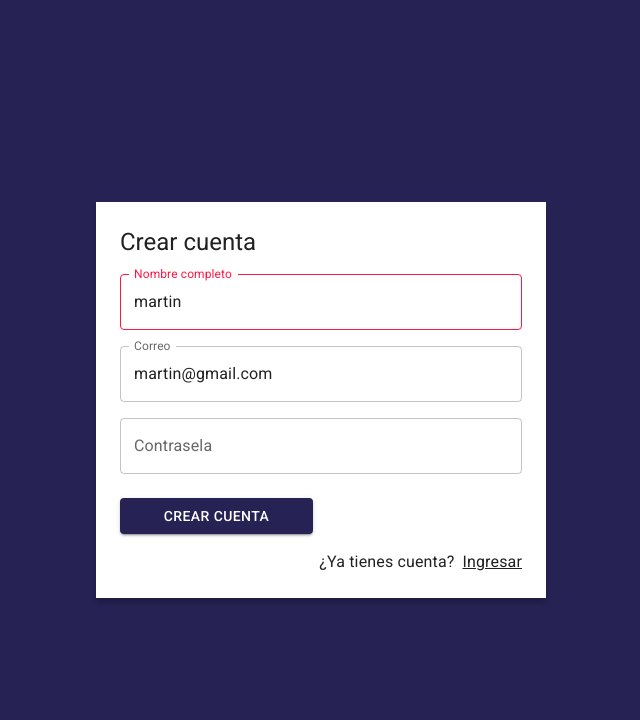
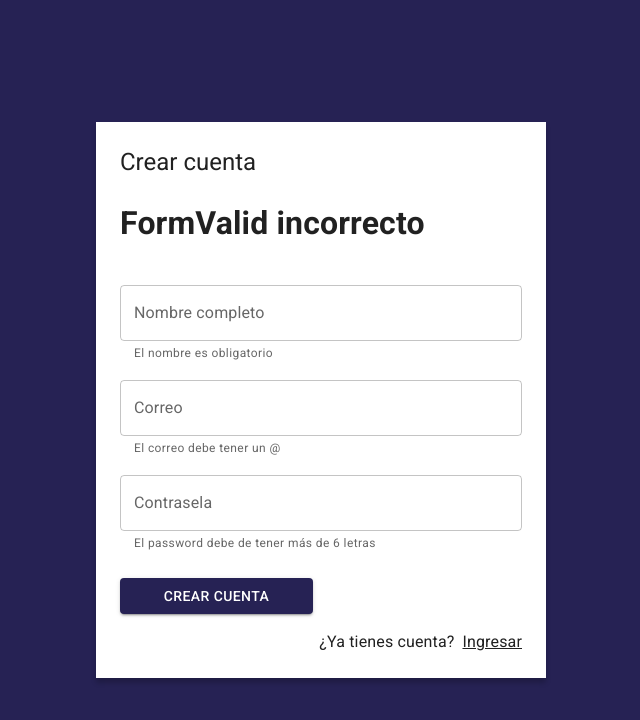
Before and after one commit to martin0123478/React-Journal-App, a React (Vite) app: page /auth/register in a window 1280 px wide. Shown: the top 720 px of the page, without its empty margins (319-959 px from the left). Built offline with nearby package versions, Linux system fonts and the light colour scheme.

Commit message:
feat:valudate register form and show visual errors

```diff
--- a/src/auth/pages/RegisterPage.jsx
+++ b/src/auth/pages/RegisterPage.jsx
@@ -1,14 +1,14 @@
 import { Link as RouterLink } from 'react-router-dom'
 import { Button, Grid, Link, TextField, Typography } from '@mui/material'
 import { Google } from '@mui/icons-material'
-import React from 'react'
+import React, { useState } from 'react'
 import { AuthLayouth } from '../layout/AuthLayouth'
 import { useForm } from '../../hooks/useForm'
 
 const formData = {
-    email: 'martin@gmail.com',
-    password: 123456,
-    displayName: 'martin'
+    email: '',
+    password: '',
+    displayName: ''
 }
 const formValidations = {
     email: [(value) => value.includes('@'), 'El correo debe tener un @'],
@@ -16,17 +16,21 @@ const formValidations = {
     displayName: [(value) => value.length >= 1, 'El nombre es obligatorio'],
 }
 export const RegisterPage = () => {
-    const { displayName, email, pasword, formState, onInputChange,
+
+    const [fromSubmitted, setfromSubmitted] = useState(false)
+    const { displayName, email, password, formState, onInputChange,
         isFormValid, displayNameValid, emailValid, passwordValid } = useForm(formData, formValidations)
 
-    console.log(displayNameValid)
+
     const onSubmit = (e) => {
         e.preventDefault()
+        setfromSubmitted(true)
         console.log(formState)
     }
     return (
 
         <AuthLayouth titulo='Crear cuenta'>
+            <h1>FormValid {isFormValid ? 'valido' : 'incorrecto'}</h1>
             <form onSubmit={onSubmit}>
                 <Grid container>
                     <Grid item xs={12} sx={{ mt: 2 }}>
@@ -34,7 +38,7 @@ export const RegisterPage = () => {
                             name='displayName'
                             value={displayName}
                             onChange={onInputChange}
-                            error={!displayNameValid}
+                            error={!!displayNameValid && fromSubmitted}
                             helperText={displayNameValid} />
                     </Grid>
 
@@ -43,14 +47,18 @@ export const RegisterPage = () => {
                             name='email'
                             value={email}
                             onChange={onInputChange}
-                            fullWidth />
+                            fullWidth
+                            error={!!emailValid && fromSubmitted}
+                            helperText={emailValid} />
                     </Grid>
 
                     <Grid item xs={12} sx={{ mt: 2 }}>
                         <TextField label='Contrasela' type='password' placeholder='contraseña' fullWidth
                             name='password'
-                            value={pasword}
-                            onChange={onInputChange} />
+                            value={password}
+                            onChange={onInputChange}
+                            error={!!passwordValid && fromSubmitted}
+                            helperText={passwordValid} />
                     </Grid>
 
                     <Grid container spacing={2} sx={{ mb: 2, mt: 1 }}>
--- a/src/hooks/useForm.js
+++ b/src/hooks/useForm.js
@@ -1,4 +1,4 @@
-import { useEffect, useState } from 'react';
+import { useEffect, useMemo, useState } from 'react';
 
 export const useForm = ( initialForm = {},formValidations={} ) => {
 
@@ -8,6 +8,14 @@ export const useForm = ( initialForm = {},formValidations={} ) => {
       createValidators()
     }, [formState])
 
+    const isFormValid = useMemo(()=>{
+        for (let formValue of Object.keys(formValidation)) {
+if(formValidation[formValue] !==null){
+    return false
+}
+        }
+        return true
+    },[formValidation])
 
     const onInputChange = ({ target }) => {
         const { name, value } = target;
@@ -25,10 +33,11 @@ export const useForm = ( initialForm = {},formValidations={} ) => {
         for (const formField of Object.keys(formValidations)) {
             const [fn,errorMessage]= formValidations[formField]
      formCheckedValues[`${formField}Valid`] = fn(formState[formField]) ? null : errorMessage
-           console.log(formField)
+
 
         }
         setformValidation(formCheckedValues)
+        console.log(formCheckedValues)
     }
 
     return {
@@ -36,6 +45,7 @@ export const useForm = ( initialForm = {},formValidations={} ) => {
         formState,
         onInputChange,
         onResetForm,
-        ...formValidation
+        ...formValidation,
+        isFormValid
     }
 }
```
